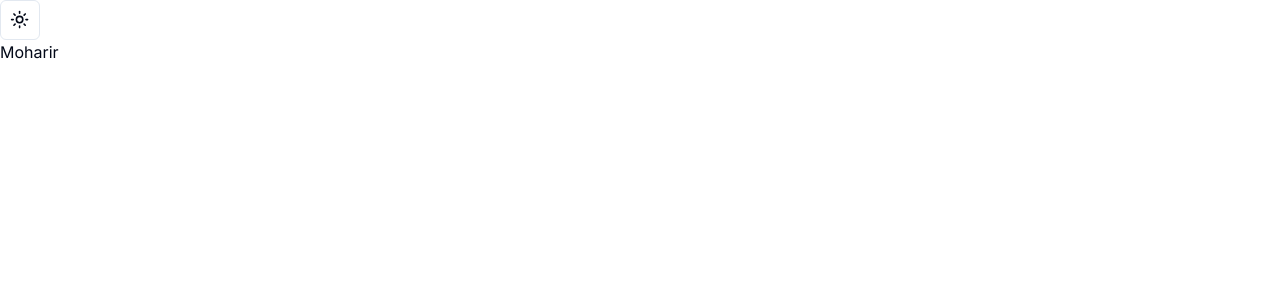
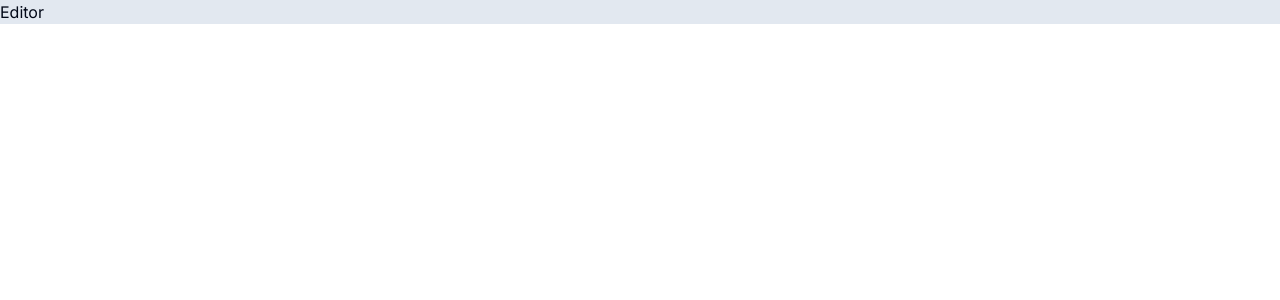
Before and after one commit to elBanna00/moharir, a Next.js app: page / in a window 1280 px wide. Shown: the top 300 px of the page. Built offline with nearby package versions, Linux system fonts and the light colour scheme.

Commit message:
Add Editor component boilerplate

```diff
--- a/src/app/page.tsx
+++ b/src/app/page.tsx
@@ -1,13 +1,12 @@
+import EditorPane from "@/components/EditorPane";
 import { ModeToggle } from "@/components/modeToggle";
 import React from "react";
-
 interface pageProps {}
 
 const Home: React.FC<pageProps> = ({}) => {
   return (
-    <div>
-      <ModeToggle />
-      <h2>Moharir</h2>
+    <div className="dark:bg-zinc-800 bg-slate-200">
+      <EditorPane />
     </div>
   );
 };
--- /dev/null
+++ b/src/components/EditorPane.tsx
@@ -0,0 +1,13 @@
+import React from "react";
+
+interface editorPaneProps {}
+
+const EditorPane: React.FC<editorPaneProps> = ({}) => {
+  return (
+    <div>
+      <h2>Editor</h2>
+    </div>
+  );
+};
+
+export default EditorPane;
```
